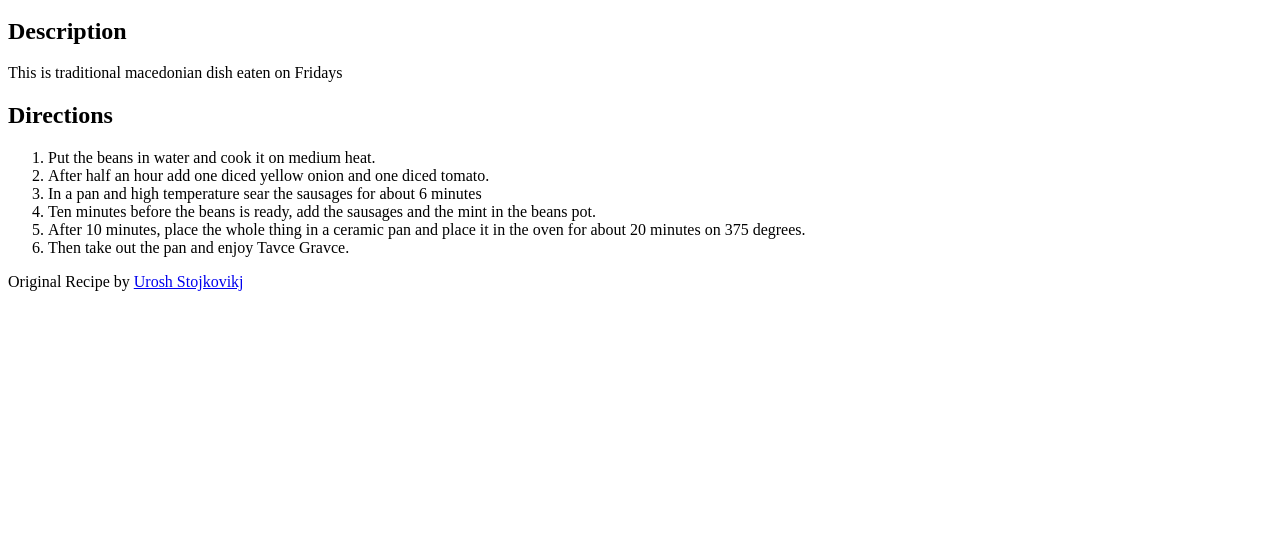
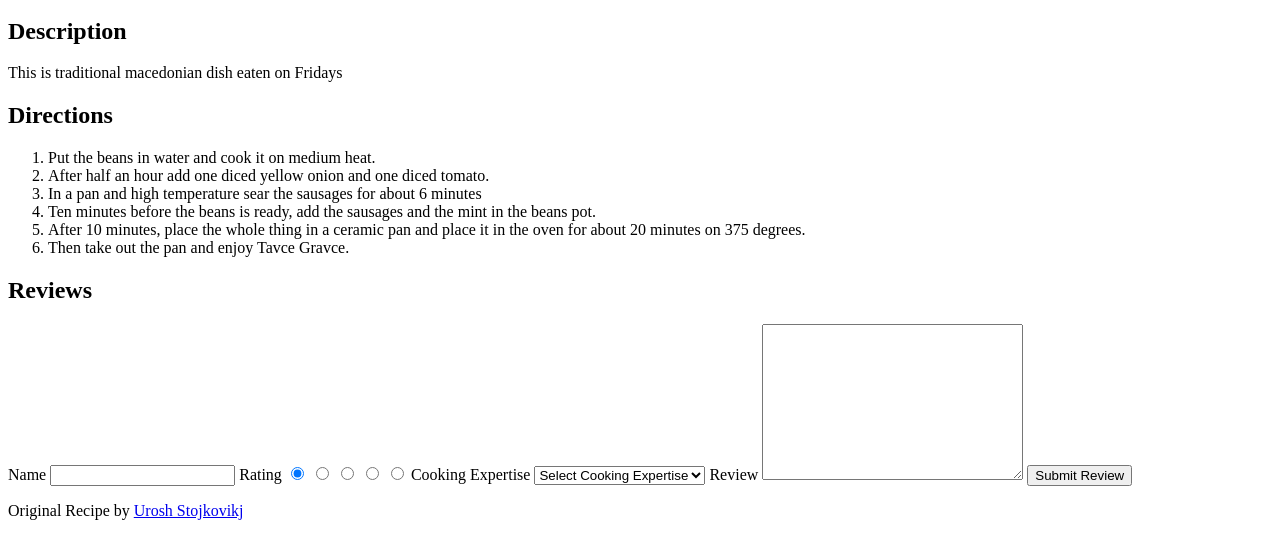
Before and after one commit to uroshima/html-practice, a plain HTML site: page recipe/index.html in a window 1280 px wide. Shown: the part 930-1466 px from the top of the page. Before the commit the page ends 1237 px from the top, so only its background shows below. Drawn offline with Linux system fonts and the light colour scheme.

Commit message:
added review form

```diff
--- a/recipe/index.html
+++ b/recipe/index.html
@@ -50,6 +50,36 @@
         <li>Then take out the pan and enjoy Tavce Gravce.</li>
       </ol>
     </section>
+    <section>
+      <h2>Reviews</h2>
+      <form class="" action="index.html" method="post">
+        <label for="name">Name</label>
+        <input id="name" type="text" name="name" value="">
+
+        <label for="rating">Rating</label>
+        <input type="radio" name="rating" value="1" checked>
+        <input type="radio" name="rating" value="2">
+        <input type="radio" name="rating" value="3">
+        <input type="radio" name="rating" value="4">
+        <input type="radio" name="rating" value="5">
+
+        <label for="expertise">Cooking Expertise</label>
+
+        <select id="expertise" name="expertise">
+          <option value="Select Cooking Expertise" disabled="true" selected="true">Select Cooking Expertise</option>
+          <option value="Sometimes Cook">Sometimes Cook</option>
+          <option value="Cook Everyday">Cook Everyday</option>
+          <option value="Cooking is a Hobby">Cooking is a Hobby</option>
+          <option value="Professional Chef">Professional Chef</option>
+        </select>
+
+        <label for="">Review
+          <textarea name="review" rows="10" cols="30"></textarea>
+        </label>
+
+        <input type="submit" name="" value="Submit Review">
+      </form>
+    </section>
 
     <footer>
       <p>Original Recipe by <a href="https://www.linkedin.com/in/urosh-stojkovikj-9b606016a/">Urosh Stojkovikj</a></p>
```
